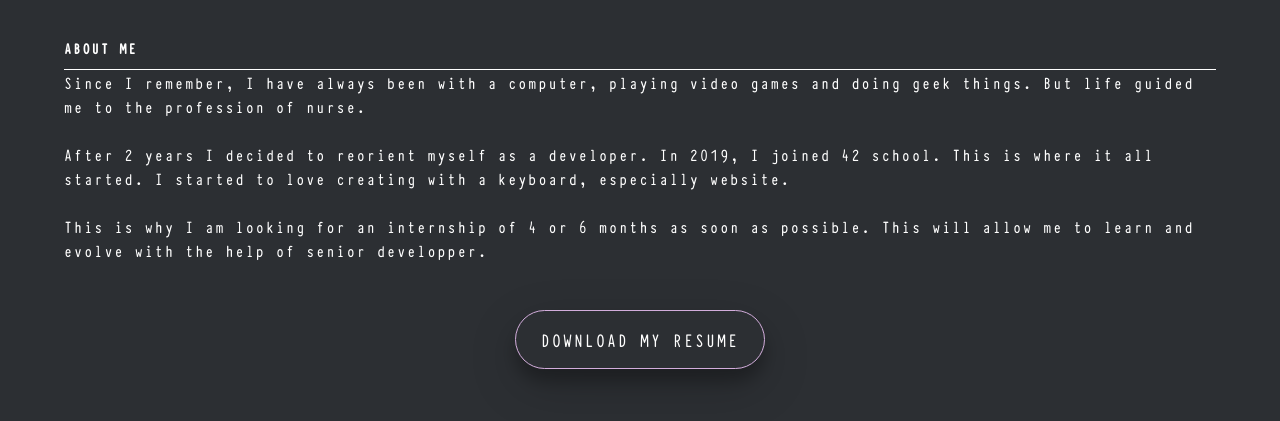
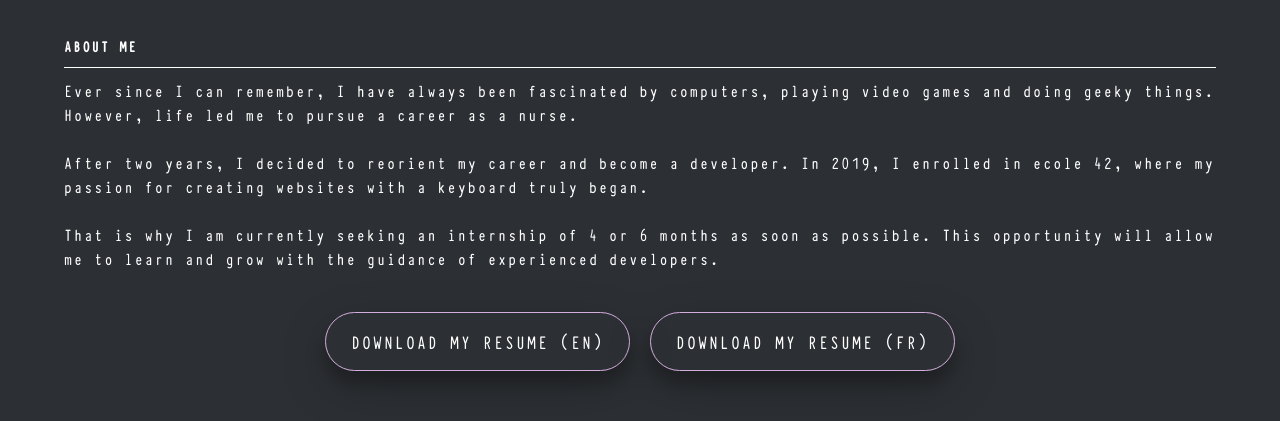
Before and after one commit to sohechai/portfolio_archive_v1, a React (Create React App) app in the folder portfolio_frontend/: page /about in a window 1280 px wide. Shown: the part 286-707 px from the top of the page. Built offline with nearby package versions, Linux system fonts and the light colour scheme.

Commit message:
update cv OK css about page OK

```diff
--- a/portfolio_frontend/src/pages/About.js
+++ b/portfolio_frontend/src/pages/About.js
@@ -1,23 +1,27 @@
 import React from 'react'
 import '../styles/about.scss'
-import resume from '../cv/CV_Sofia_Hechaichi.pdf'
+import resumeFR from '../cv/CV_Sofia_Hechaichi.pdf'
+import resumeEN from '../cv/CV_Sofia_Hechaichi_EN.pdf'
 
 function About() {
 	return (
 		<section className='about'>
 			<h1>About me</h1>
 			<p>
-				Since I remember, I have always been with a computer, playing
-				video games and doing geek things. But life guided me to the
-				profession of nurse. <br /><br />
-				After 2 years I decided to reorient myself as a developer.
-				In 2019, I joined 42 school. This is where it all started.
-				I started to love creating with a keyboard, especially website. <br /><br />
-				This is why I am looking for an internship of 4 or 6 months as
-				soon as possible. This will allow me to learn and evolve with the help
-				of senior developper.
+				Ever since I can remember, I have always been fascinated by computers,
+				playing video games and doing geeky things. However, life led me to pursue
+				a career as a nurse.
+				<br /><br />
+				After two years, I decided to reorient my career and become a developer.
+				In 2019, I enrolled in ecole 42, where my passion for creating websites
+				with a keyboard truly began.
+				<br /><br />
+				That is why I am currently seeking an internship of 4 or 6 months as soon
+				as possible. This opportunity will allow me to learn and grow with the guidance
+				of experienced developers.
 			</p>
-			<a className='resume' href={resume} download="resume_Sofia_Hechaichi">DOWNLOAD MY RESUME</a>
+			<a className='resume' href={resumeEN} download="resume_Sofia_Hechaichi_EN">DOWNLOAD MY RESUME (EN)</a>
+			<a className='resume' href={resumeFR} download="resume_Sofia_Hechaichi_FR">DOWNLOAD MY RESUME (FR)</a>
 		</section>
 	)
 }
--- a/portfolio_frontend/src/styles/about.scss
+++ b/portfolio_frontend/src/styles/about.scss
@@ -11,16 +11,18 @@ section.about {
 	> h1 {
 		text-align: left;
 		padding-bottom: 10px;
+		margin-bottom: 10px;
 		text-transform: uppercase;
 		border-bottom: 0.1px solid white;
 	}
 	> p {
 		text-align: left;
 		font-size: 18px;
+		margin-bottom: 2rem;
 	}
 
 	.resume {
-		margin-top: 3rem;
+		margin: 10px 10px 0 10px;
 		display: inline-block;
 		text-decoration: none;
 		font-size: 20px;
```
Also changed, not shown: 2 other files (tests, documents, lock files or other folders).
